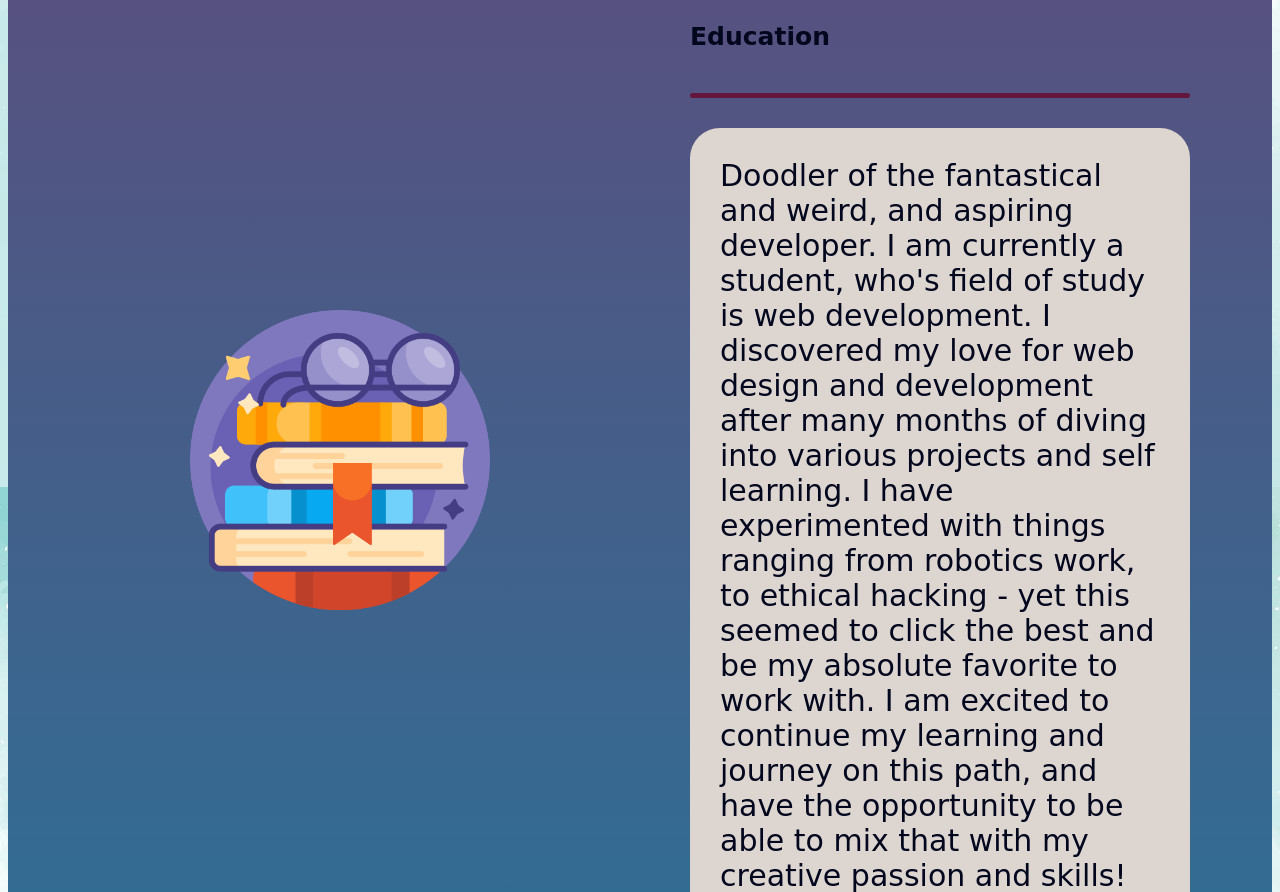
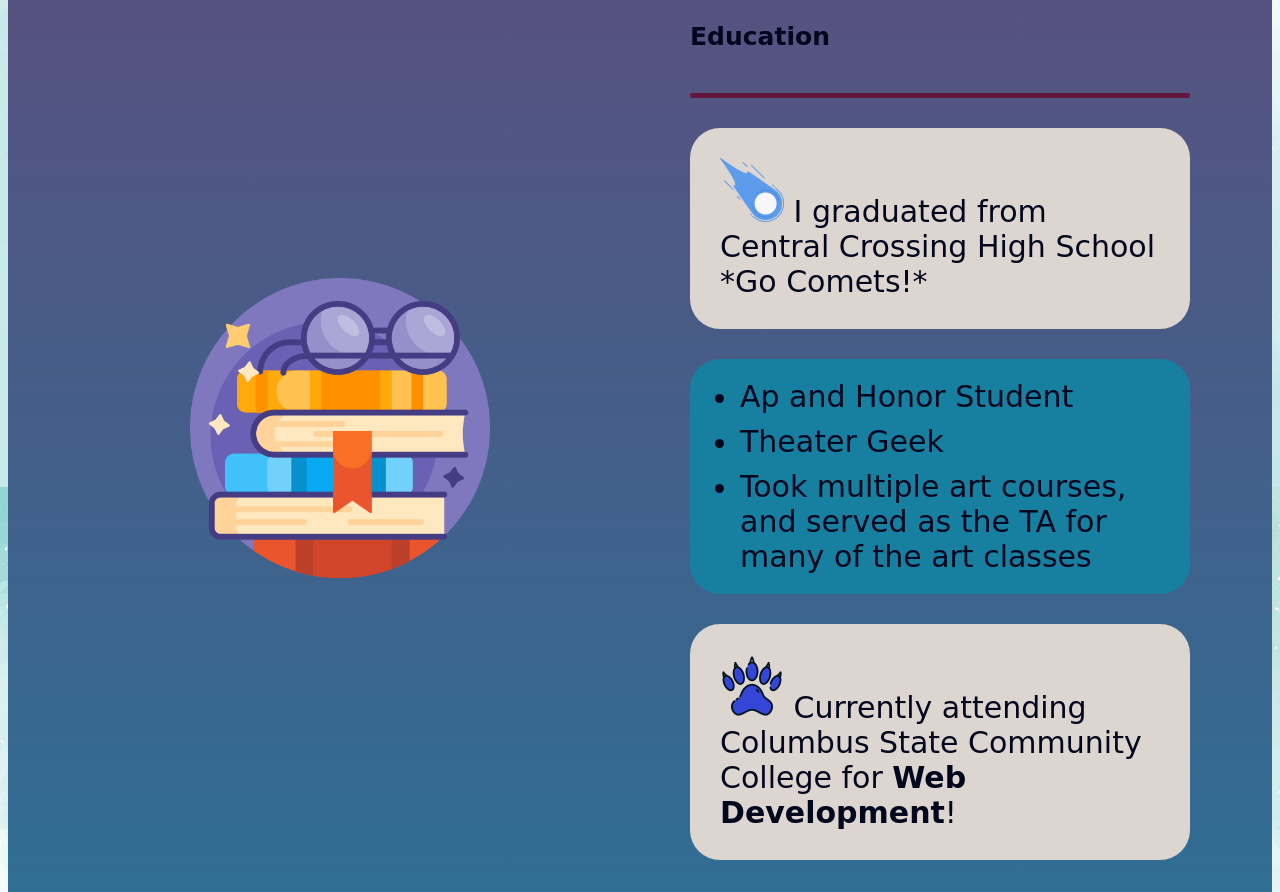
Before and after one commit to F0X13F43/Online-Portfolio, a plain HTML site: page index.html in a window 1280 px wide. Shown: the part 2073-2965 px from the top of the page. Drawn offline with Linux system fonts and the light colour scheme; a web font is replaced by a local one.

Commit message:
portfolio changes

```diff
--- a/index.html
+++ b/index.html
@@ -63,15 +63,17 @@
       <h1><a name="education">Education</a></h1>
       <div class="styled-break"></div>
       <p class="filler">
-        Doodler of the fantastical and weird, and aspiring developer. I am
-        currently a student, who's field of study is web development. I
-        discovered my love for web design and development after many months of
-        diving into various projects and self learning. I have experimented
-        with things ranging from robotics work, to ethical hacking - yet this
-        seemed to click the best and be my absolute favorite to work with. I
-        am excited to continue my learning and journey on this path, and have
-        the opportunity to be able to mix that with my creative passion and
-        skills!
+        <img src="src/images/comet.png" alt="comet" />
+        I graduated from Central Crossing High School *Go Comets!*
+      </p>
+      <ul class="school">
+        <li>Ap and Honor Student</li>
+        <li>Theater Geek</li>
+        <li>Took multiple art courses, and served as the TA for many of the art classes</li>
+      </ul>
+      <p class="filler">
+        <img src="src/images/pawprint.png" alt="cougar paw print"/>
+        Currently attending Columbus State Community College for <b>Web Development</b>!
       </p>
     </div>
   </section>
@@ -102,6 +104,7 @@
       <h1><a name="projects">Projects</a></h1>
       <div class="styled-break"></div>
       <p class="filler">
+        I am still progressing through my learning, so keep an eye out! Projects will be coming soon!
       </p>
       <div class="button"><a href="pages/projects.html" target="_blank">View Projects</a></div>
     </div>
--- a/src/styles.css
+++ b/src/styles.css
@@ -51,11 +51,13 @@ section {
 
 li {
   margin: 10px 25px;
-  list-style-type: none;
 }
 
-ul {
-  background-color: #0091ad;
+
+.school {
+  border-radius: 30px;
+  background-color: #1780a1;
+  padding: 10px 25px;
 }
 
 .logo {
```
Also changed, not shown: src/images/comet.png (added), src/images/pawprint.png (added).
